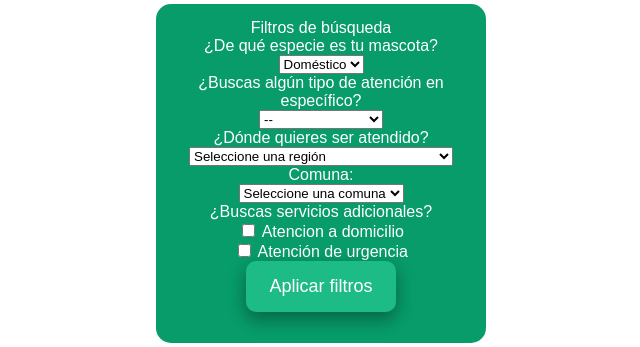
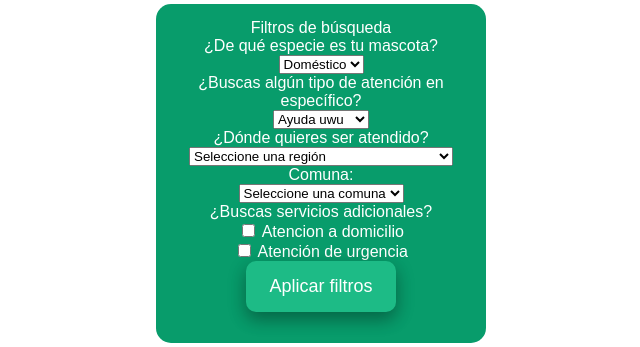
Before and after one commit to DCC-CC4401/Buscador-Veterinarios, a Django app: page /formBusqueda/ in a window 1280 px wide. Shown: the part 154-501 px from the top of the page, without its empty margins (319-959 px from the left). Run offline with Django 3.2, Linux system fonts and the light colour scheme.

Commit message:
Revert "Especilidad en formBusqueda"
This reverts commit 2be761ef89ab59469a00f5d2b8c7412511403727.

```diff
--- a/PaginaVet/gestionVeterinarios/templates/gestionVeterinarios/formBusqueda.html
+++ b/PaginaVet/gestionVeterinarios/templates/gestionVeterinarios/formBusqueda.html
@@ -138,12 +138,8 @@
 
             <div class="field">¿Buscas algún tipo de atención en específico?</div>
             <select name="especialidad">
-                <option selected="" disabled="disabled">--</option>
-                <option value="Medicina general">Medicina general</option>
-                <option value="Cardiología">Cardiología</option>
-                <option value="Neurología">Neurología</option>
-                <option value="Fisioterapia">Fisioterapia</option>
-                <option value="Cirugía">Cirugía</option>
+                <option value="help">Ayuda uwu</option>
+                <option value="idk">q pongo aca</option>
             </select>
 
             <div class="field">¿Dónde quieres ser atendido?</div>
```
